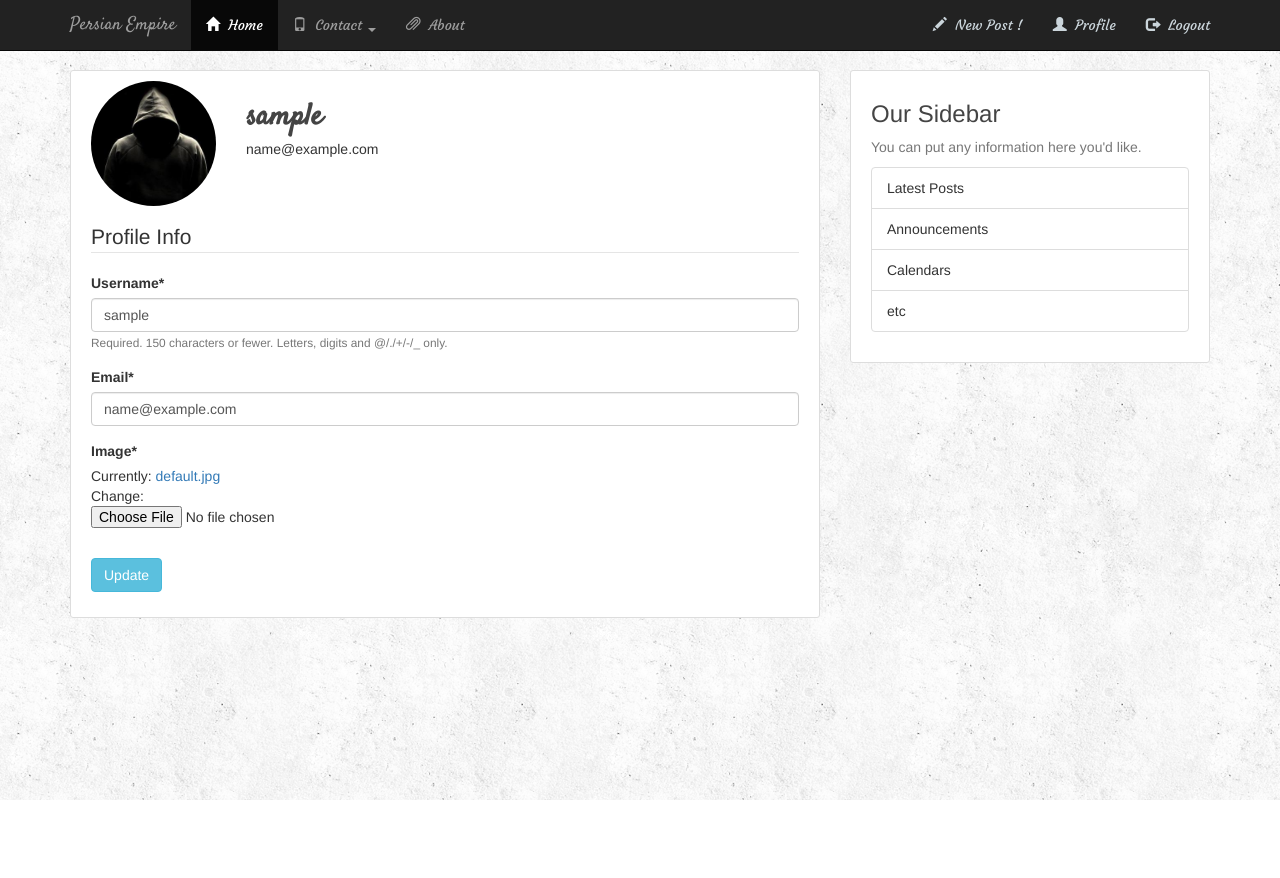
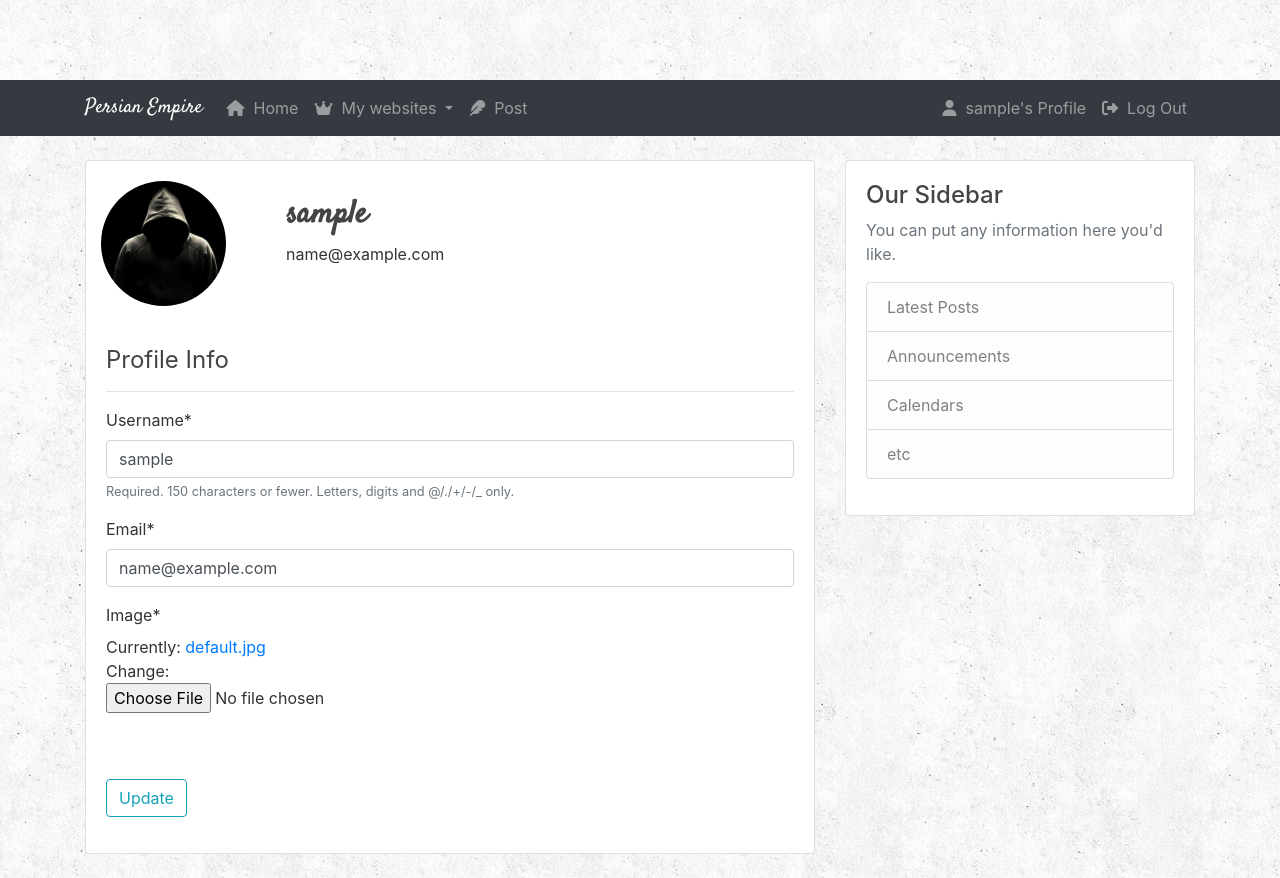
Before and after one commit to mohsen-ameli/Persian-Empire, a Django app: page /profile/ in a window 1280 px wide. Before the commit the page ends 800 px from the top, so only its background shows below. Run offline with Django 3.2, Linux system fonts and the light colour scheme; the visitor is signed in with stand-in values (Sample User, id 1); some libraries are stand-ins or nearby versions.

Commit message:
bootstrap 3 to 4

```diff
--- a/blog/templates/blog/base.html
+++ b/blog/templates/blog/base.html
@@ -8,9 +8,10 @@
     <meta name="viewport" content="width=device-width, initial-scale=1, shrink-to-fit=no">
 
     <!-- golden link -->
-    <link rel="stylesheet" href="https://maxcdn.bootstrapcdn.com/bootstrap/3.3.6/css/bootstrap.min.css"><link href="https://fonts.googleapis.com/css?family=Dancing+Script" rel="stylesheet">
-    <!-- Logo Font -->
-    <link href="https://fonts.googleapis.com/css?family=Dancing+Script|Great+Vibes|Pacifico|Satisfy" rel="stylesheet">
+    <!-- <link rel="stylesheet" href="https://maxcdn.bootstrapcdn.com/bootstrap/3.3.6/css/bootstrap.min.css"><link href="https://fonts.googleapis.com/css?family=Dancing+Script" rel="stylesheet"> -->
+    <link rel="stylesheet" href="https://stackpath.bootstrapcdn.com/bootstrap/4.3.1/css/bootstrap.min.css"
+      integrity="sha384-ggOyR0iXCbMQv3Xipma34MD+dH/1fQ784/j6cY/iJTQUOhcWr7x9JvoRxT2MZw1T" crossorigin="anonymous">
+
     <!-- Items Font -->
     <link href="https://fonts.googleapis.com/css?family=Courgette&display=swap" rel="stylesheet">
     <link rel="stylesheet" type="text/css" href="{% static 'blog/style.css' %}">
@@ -23,97 +24,13 @@
   </head>
   <body>
 
-    <header class="site-header">
-      <nav class="navbar navbar-inverse navbar-fixed-top">
-        <div class="container">
-
-          <!-- Logo -->
-          <div class="navbar-header">
-            <button type="button" class="navbar-toggle" data-toggle="collapse" data-target="#topNavBar">
-                <span class="icon-bar"></span>
-                <span class="icon-bar"></span>
-                <span class="icon-bar"></span>
-            </button>
-            <a class="navbar-brand" href="{% url 'home-blog' %}">Persian Empire</a>
-          </div>
-
-          <!-- Items -->
-          <div class="collapse navbar-collapse" id="topNavBar">
-              <ul class="nav navbar-nav">
-
-                  <li class="active nav-items">
-                      <a href="{% url 'home-blog' %}">
-                          <span class="glyphicon glyphicon-home" aria-hidden="true"></span>&nbsp; Home
-                      </a>
-                  </li>
-
-                  <!-- Dropdown Menu -->
-                  <li class="dropdown nav-items">
-                    <a href="#" class="dropdown-toggle" data-toggle="dropdown">
-                      <span class="glyphicon glyphicon-phone" aria-hidden="true"></span>&nbsp; Contact
-                      <span class="caret"></span></a>
-                    <ul class="dropdown-menu">
-                      <li>
-                        <a href="https://www.reddit.com/user/moh3en_ameli">My REDDIT !</a>
-                      </li>
-
-                      <li>
-                        <a href="https://twitter.com/AmeliMohsen?lang=en">My TWITTER !</a>
-                      </li>
-                    </ul>
-                  </li>
-
-
-                  <li class="nav-items">
-                      <a href="{% url 'blog-about' %}">
-                        <span class="glyphicon glyphicon-paperclip" aria-hidden="true"></span>&nbsp; About
-                      </a>
-                  </li>
-              </ul>
-
-              <ul class="nav navbar-nav navbar-right">
-
-
-                {% if user.is_authenticated %}
-                  <li class="nav-items">
-                    <a class="nav-item nav-link" href="{% url 'new-post' %}">
-                      <span class="glyphicon glyphicon-pencil" aria-hidden="true"></span>&nbsp; New Post !
-                    </a>
-                  </li>
-
-                  <li class="nav-items">
-                    <a class="nav-item nav-link" href="{% url 'profile' %}">
-                      <span class="glyphicon glyphicon-user" aria-hidden="true"></span>&nbsp; Profile
-                    </a>
-                  </li>
-
-                  <li class="nav-items">
-                    <a class="nav-item nav-link" href="{% url 'logout' %}">
-                      <span class="glyphicon glyphicon-log-out" aria-hidden="true"></span>&nbsp; Logout
-                    </a>
-                  </li>
-                {% else %}
-                  <li class="nav-items">
-                    <a class="nav-item nav-link" href="{% url 'login' %}">
-                      <span class="glyphicon glyphicon-log-in" aria-hidden="true"></span>&nbsp; Login
-                    </a>
-                  </li>
-
-                  <li class="nav-items">
-                    <a class="nav-item nav-link" href="{% url 'register' %}">
-                      <span class="glyphicon glyphicon-asterisk" aria-hidden="true"></span>&nbsp; Register
-                    </a>
-                  </li>
-                {% endif %}
-              </ul>
-        </div>
-      </nav>
-    </header>
+    {% include 'blog/navbar.html' %}
     <br/>
 
     <main role="main" class="container">
     <div class="row">
     <div class="col-md-8">
+
       {% if messages %}
         {% for message in messages %}
            <div class="alert alert-{{ message.tags }}">
@@ -122,10 +39,13 @@
         {% endfor %}
       {% endif %}
       {% block content %}{% endblock %}
+
     </div>
+    <!-- Side Bar -->
     <div class="col-md-4">
-      <div class="content-section">
-        <h3>Our Sidebar</h3>
+      <div class="card">
+        <div class="card-body">
+          <h4>Our Sidebar</h4>
           <p class='text-muted'>You can put any information here you'd like.
             <ul class="list-group">
               <li class="list-group-item list-group-item-light">Latest Posts</li>
@@ -141,11 +61,12 @@
 
         <!-- Optional JavaScript -->
         <!-- jQuery first, then Popper.js, then Bootstrap JS -->
-        <script src="https://code.jquery.com/jquery-3.2.1.slim.min.js" integrity="sha384-KJ3o2DKtIkvYIK3UENzmM7KCkRr/rE9/Qpg6aAZGJwFDMVNA/GpGFF93hXpG5KkN" crossorigin="anonymous"></script>
-        <script src="https://cdnjs.cloudflare.com/ajax/libs/popper.js/1.12.9/umd/popper.min.js" integrity="sha384-ApNbgh9B+Y1QKtv3Rn7W3mgPxhU9K/ScQsAP7hUibX39j7fakFPskvXusvfa0b4Q" crossorigin="anonymous"></script>
-        <script src="https://maxcdn.bootstrapcdn.com/bootstrap/4.0.0/js/bootstrap.min.js" integrity="sha384-JZR6Spejh4U02d8jOt6vLEHfe/JQGiRRSQQxSfFWpi1MquVdAyjUar5+76PVCmYl" crossorigin="anonymous"></script>
 
-        <script src="https://ajax.googleapis.com/ajax/libs/jquery/1.12.0/jquery.min.js"></script>
-        <script src="https://maxcdn.bootstrapcdn.com/bootstrap/3.3.7/js/bootstrap.min.js"></script>
+        <script src="https://code.jquery.com/jquery-3.3.1.slim.min.js"
+          integrity="sha384-q8i/X+965DzO0rT7abK41JStQIAqVgRVzpbzo5smXKp4YfRvH+8abtTE1Pi6jizo" crossorigin="anonymous"></script>
+        <script src="https://cdnjs.cloudflare.com/ajax/libs/popper.js/1.14.7/umd/popper.min.js"
+          integrity="sha384-UO2eT0CpHqdSJQ6hJty5KVphtPhzWj9WO1clHTMGa3JDZwrnQq4sF86dIHNDz0W1" crossorigin="anonymous"></script>
+        <script src="https://stackpath.bootstrapcdn.com/bootstrap/4.3.1/js/bootstrap.min.js"
+          integrity="sha384-JjSmVgyd0p3pXB1rRibZUAYoIIy6OrQ6VrjIEaFf/nJGzIxFDsf4x0xIM+B07jRM" crossorigin="anonymous"></script>
   </body>
 </html>
--- /dev/null
+++ b/blog/templates/blog/navbar.html
@@ -0,0 +1,81 @@
+<!-- Logo Font -->
+<link href="https://fonts.googleapis.com/css?family=Dancing+Script|Great+Vibes|Pacifico|Satisfy" rel="stylesheet">
+
+<nav class="navbar navbar-expand-lg navbar-dark bg-dark">
+    <div class="container">
+
+        <!-- Logo -->
+        <a class="navbar-brand logo" href="/">Persian Empire</a>
+        <button class="navbar-toggler" type="button" data-toggle="collapse" data-target="#navbarSupportedContent"
+            aria-controls="navbarSupportedContent" aria-expanded="false" aria-label="Toggle navigation">
+            <span class="navbar-toggler-icon"></span>
+        </button>
+
+        <div class="collapse navbar-collapse" id="navbarSupportedContent">
+
+            <!-- Left Side Of Navbar -->
+            <ul class="navbar-nav mr-auto">
+                <li class="nav-item">
+                    <a class="nav-link" href="/">
+                        <span class="fa fa-home"></span>&nbsp; Home
+                    </a>
+                </li>
+
+                <li class="nav-item dropdown">
+                    <a class="nav-link dropdown-toggle" href="#" id="websites" role="button" data-toggle="dropdown">
+                        <span class="fas fa-crown" aria-hidden="true"></span>&nbsp; My websites
+                    </a>
+
+                    <div class="dropdown-menu" aria-labelledby="websites">
+                        <a class="dropdown-item" href="https://mohsenmusic.herokuapp.com/">Mohsen Music</a>
+                        <a class="dropdown-item" href="https://mohsenweb.herokuapp.com/">Mohsen Web</a>
+                    </div>
+                </li>
+
+                {% if user.is_authenticated %}
+                <li class="nav-item">
+                    <a class="nav-link" href="/post/new/">
+                        <span class="fas fa-feather"></span>&nbsp; Post
+                    </a>
+                </li>
+                {% endif %}
+            </ul>
+
+            <!-- Right Side Of Navbar -->
+            <ul class="navbar-nav">
+                {% if user.is_authenticated %}
+                <li class="nav-item">
+                    <a class="nav-link" href="/profile">
+                        <span class="fas fa-user"></span>&nbsp; {{ user }}'s Profile
+                    </a>
+                </li>
+
+                <li class="nav-item-right">
+                    <a class="nav-link" href="/logout">
+                        <span class="fa fa-sign-out"></span>&nbsp; Log Out
+                    </a>
+                </li>
+                {% else %}
+                <li class="nav-item-right">
+                    <a class="nav-link" href="/login">
+                        <span class="fa fa-sign-in"></span>&nbsp; Log In
+                    </a>
+                </li>
+
+                <li class="nav-item-right">
+                    <a class="nav-link" href="/register">
+                        <span class="fa fa-user-plus"></span>&nbsp; Sign Up
+                    </a>
+                </li>
+                {% endif %}
+
+
+            </ul>
+
+        </div>
+    </div>
+
+</nav>
+
+<!-- Font Awesome -->
+<script src="https://kit.fontawesome.com/5f5fa5bcd8.js"></script>
--- a/users/templates/users/password_reset_complete.html
+++ b/users/templates/users/password_reset_complete.html
@@ -5,5 +5,5 @@
   <div class="alert alert-info">
     Your password has been successfully changed !
   </div>
-  <a href="{% url 'login' %}">Log in here</a>
+  <a href="{% url 'login' %}" class="btn btn-outline-info">Log in here</a>
 {% endblock content %}
--- a/users/templates/users/password_reset_done.html
+++ b/users/templates/users/password_reset_done.html
@@ -5,4 +5,5 @@
   <div class="alert alert-info">
     An email is sent to you to reset your password !
   </div>
+  <a href="{% url 'home-blog' %}" class="btn btn-outline-info">Back Home</a>
 {% endblock content %}
--- a/users/templates/users/profile.html
+++ b/users/templates/users/profile.html
@@ -3,28 +3,35 @@
 {% load crispy_forms_tags %}
 {% block content %}
   <link rel="stylesheet" type="text/css" href="{% static 'blog/style.css' %}">
-  <div class="content-section">
-    <div class="media">
-      <div class="media-left media-middle">
-        <img class="img-circle account-img " src="{{ user.profile.image.url }}">
+  <div class="card">
+    <div class="card-body">
+      <div class="row">
+        <div class="media-left" style="margin-left: 10px">
+          <img class="rounded-circle account-img" width="128" height="128" src="{{ user.profile.image.url }}">
         </div>
-      <div class="media-body">
-        <br/>
+        <div class="media-body" style="margin-left: 40px; margin-top: 15px">
           <h2 class="media-heading name-font"><strong> {{ user.username }} </strong></h2>
           <p class="media-heading">{{ user.email }}</p>
         </div>
       </div>
+
+      <br/>
+      <!-- Profile Editing -->
       <form method="POST" enctype="multipart/form-data">
         {% csrf_token %}
-      <fieldset class="form-group">
-          <legend class="boarde-dutton mb-4">Profile Info</legend>
+        <fieldset class="form-group" style="margin-bottom: 50px">
+            <h4 class="font-weight-normal">Profile Info</h4>
+            <hr/>
             {{ u_form|crispy }}
             {{ p_form|crispy }}
         </fieldset>
         <div class="form-group">
-          <button class="btn btn-info" type="submit">Update</button>
+            <button class="btn btn-outline-info" type="submit">Update</button>
         </div>
       </form>
+      <!-- Ending -->
+
+    </div>
   </div>
   <br/>
 {% endblock content %}
```
Also changed, not shown: blog/templates/blog/home.html (+19 -14 lines), blog/templates/blog/post_confirm_delete.html (+8 -5 lines), blog/templates/blog/post_detail.html (+11 -9 lines), blog/templates/blog/post_form.html (+9 -4 lines), blog/templates/blog/user_posts.html (+12 -6 lines), users/templates/users/login.html (+7 -3 lines), users/templates/users/logout.html (+11 -5 lines), users/templates/users/password_reset.html (+5 -2 lines), users/templates/users/password_reset_confirm.html (+5 -2 lines), users/templates/users/register.html (+8 -4 lines). Lines whose indentation alone changed are shown as unchanged.
